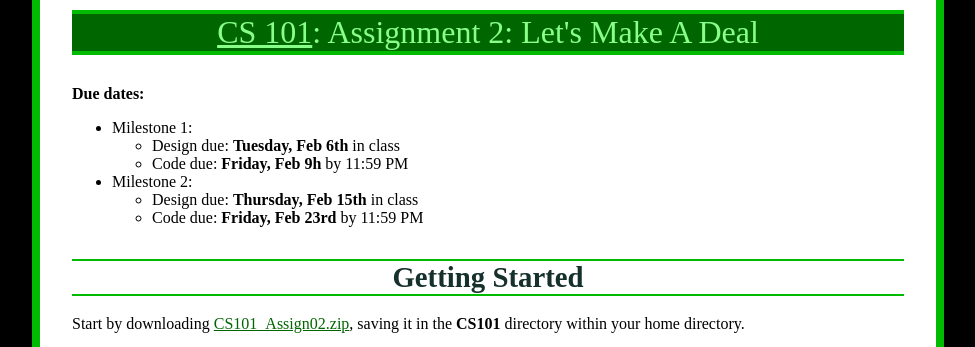
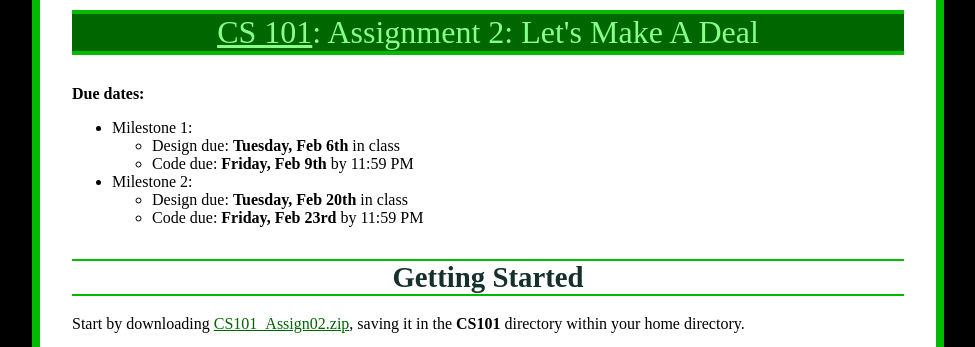
Before and after one commit to ycpcs/cs101-spring2018, a Jekyll site: the page built from assign/assign02.md, in a window 1280 px wide and 900 px high. Shown: the top 347 px of the window, without its empty margins (152-1127 px from the left). Built offline with Jekyll 4.4.1, drawn with Linux system fonts in a browser that asks for light colours.

Commit message:
move back due date for A2MS2 design

```diff
--- a/assign/assign02.md
+++ b/assign/assign02.md
@@ -7,9 +7,9 @@ title: "Assignment 2: Let's Make A Deal"
 
 * Milestone 1:
     * Design due: **Tuesday, Feb 6th** in class
-    * Code due: **Friday, Feb 9h** by 11:59 PM
+    * Code due: **Friday, Feb 9th** by 11:59 PM
 * Milestone 2:
-    * Design due: **Thursday, Feb 15th** in class
+    * Design due: **Tuesday, Feb 20th** in class
     * Code due: **Friday, Feb 23rd** by 11:59 PM
 
 Getting Started
```
Also changed, not shown: assign/index.md (+1 -1 lines), index.md (+1 -0 lines).
